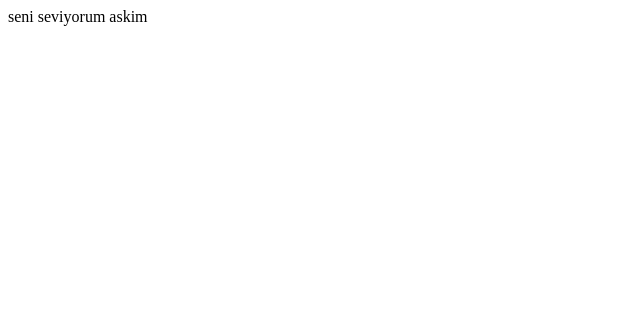
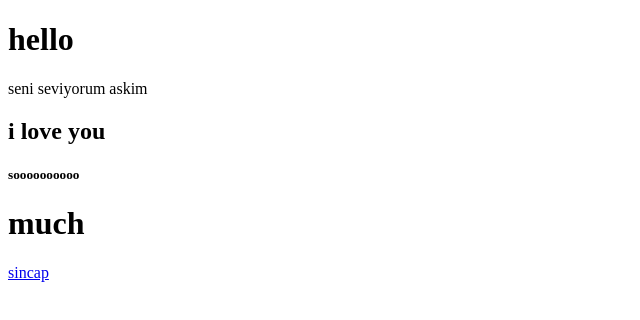
Before and after one commit to begum-ozdemir/begumozdemir, a plain HTML site: page index.html in a window 1280 px wide. Shown: the whole page, without its empty margins (0-640 px from the left). Drawn offline with Linux system fonts and the light colour scheme.

Commit message:
Add files via upload

```diff
--- a/index.html
+++ b/index.html
@@ -6,7 +6,12 @@
     <title>Begüm Özdemir</title>
 </head>
 <body>
-    seni seviyorum askim
+    <h1> hello </h1>
+  <header> seni seviyorum askim </header>
+  <h2> i love you </h2>
+  <h5> soooooooooo </h5>
+  <h1> much </h1>
+  <a href="https://youtu.be/429tQ4QvY0w?si=BiKe9GFZoa2XXuNQ">sincap</a>
     </main>
 </body>
 </html>
```
